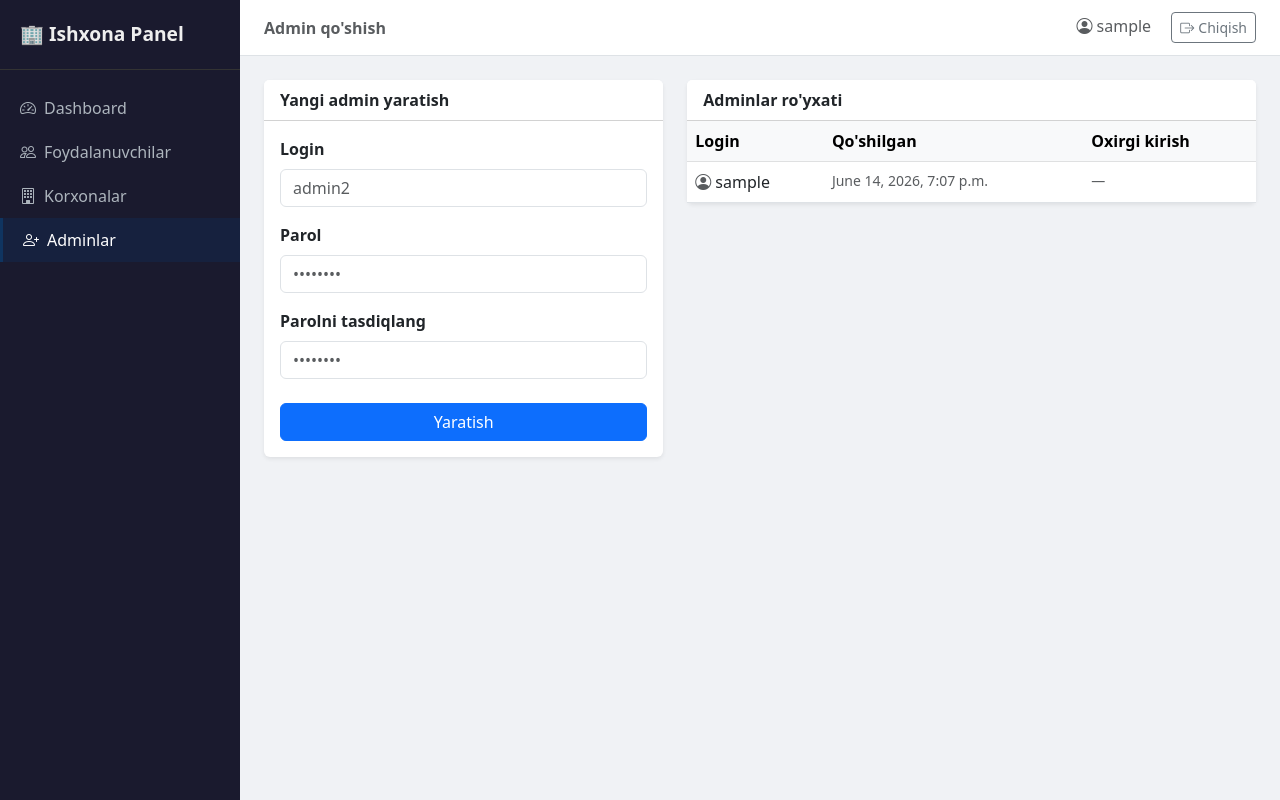
After one commit to sherali4/ishxona-panel, a Django app: page /register/ in a window 1280 px wide. The commit adds this page. Run offline with Django 5.2, Linux system fonts and the light colour scheme; the visitor is signed in with stand-in values (Sample User, id 1); data comes from the database, SQL or seed files in the repository.

Commit message:
Telegram auth va admin ro'yxatdan o'tish qo'shildi
Co-Authored-By: Claude Sonnet 4.6 <noreply@anthropic.com>

```diff
--- a/dashboard/views.py
+++ b/dashboard/views.py
@@ -1,7 +1,11 @@
+import hashlib
+import hmac
+import time
 from django.shortcuts import render, redirect
 from django.contrib.auth.decorators import login_required
-from django.contrib.auth import authenticate, login, logout
+from django.contrib.auth import authenticate, login, logout, get_user_model
 from django.contrib import messages
+from django.conf import settings
 from . import db
 
 ROLES = ["user", "moderator", "vip", "hisobchi1", "hisobchi2", "otgruzkachi", "banned"]
@@ -16,6 +20,18 @@ ROLE_LABELS = {
 }
 
 
+def _verify_telegram(data: dict) -> bool:
+    check_hash = data.pop('hash', '')
+    data_check = '\n'.join(f"{k}={v}" for k, v in sorted(data.items()))
+    secret = hashlib.sha256(settings.BOT_TOKEN.encode()).digest()
+    computed = hmac.new(secret, data_check.encode(), hashlib.sha256).hexdigest()
+    if not hmac.compare_digest(computed, check_hash):
+        return False
+    if time.time() - int(data.get('auth_date', 0)) > 86400:
+        return False
+    return True
+
+
 def login_view(request):
     if request.user.is_authenticated:
         return redirect('/')
@@ -28,9 +44,54 @@ def login_view(request):
     return render(request, 'login.html')
 
 
+def telegram_auth(request):
+    data = dict(request.GET)
+    data = {k: v[0] for k, v in data.items()}
+    if not _verify_telegram(dict(data)):
+        messages.error(request, "Telegram autentifikatsiya xatosi")
+        return redirect('/login/')
+    tg_id = int(data.get('id', 0))
+    if tg_id not in settings.ADMIN_IDS:
+        messages.error(request, "Sizda ruxsat yo'q")
+        return redirect('/login/')
+    User = get_user_model()
+    username = f"tg_{tg_id}"
+    user, _ = User.objects.get_or_create(username=username, defaults={
+        'first_name': data.get('first_name', ''),
+        'last_name': data.get('last_name', ''),
+    })
+    user.backend = 'django.contrib.auth.backends.ModelBackend'
+    login(request, user)
+    return redirect('/')
+
+
 def logout_view(request):
     logout(request)
     return redirect('/login/')
+
+
+@login_required
+def register_view(request):
+    if request.method == 'POST':
+        username = request.POST.get('username', '').strip()
+        password = request.POST.get('password', '')
+        password2 = request.POST.get('password2', '')
+        User = get_user_model()
+        if not username or not password:
+            messages.error(request, "Barcha maydonlarni to'ldiring")
+        elif password != password2:
+            messages.error(request, "Parollar mos kelmadi")
+        elif User.objects.filter(username=username).exists():
+            messages.error(request, "Bu login allaqachon band")
+        elif len(password) < 6:
+            messages.error(request, "Parol kamida 6 ta belgidan iborat bo'lsin")
+        else:
+            User.objects.create_user(username=username, password=password)
+            messages.success(request, f"'{username}' admini yaratildi")
+            return redirect('/register/')
+    User = get_user_model()
+    admins = User.objects.all().values('username', 'date_joined', 'last_login')
+    return render(request, 'register.html', {'admins': admins})
 
 
 @login_required
--- a/panel/settings.py
+++ b/panel/settings.py
@@ -81,6 +81,8 @@ DATABASES = {
 }
 
 BOT_DB_PATH = '/root/ismat/ishxona2/users.db'
+BOT_TOKEN = '7342093854:AAEYF-81bjb2LehAfquBKTLkNN6NLr8q9mU'
+ADMIN_IDS = {496958227, 5980178931}
 
 LOGIN_URL = '/login/'
 LOGIN_REDIRECT_URL = '/'
--- a/panel/urls.py
+++ b/panel/urls.py
@@ -1,10 +1,13 @@
+from django.contrib import admin
 from django.urls import path
 from dashboard import views
 
 urlpatterns = [
+    path('admin/', admin.site.urls),
     path('', views.dashboard, name='dashboard'),
     path('login/', views.login_view, name='login'),
     path('logout/', views.logout_view, name='logout'),
+    path('telegram-auth/', views.telegram_auth, name='telegram_auth'),
     path('users/', views.users_list, name='users'),
     path('users/<int:user_id>/edit/', views.user_edit, name='user_edit'),
     path('users/<int:user_id>/delete/', views.user_delete, name='user_delete'),
@@ -13,4 +16,5 @@ urlpatterns = [
     path('korxonalar/<int:k_id>/edit/', views.korxona_edit, name='korxona_edit'),
     path('korxonalar/<int:k_id>/delete/', views.korxona_delete, name='korxona_delete'),
     path('bot/toggle/', views.bot_toggle, name='bot_toggle'),
+    path('register/', views.register_view, name='register'),
 ]
--- a/templates/base.html
+++ b/templates/base.html
@@ -24,6 +24,7 @@
     <a class="nav-link {% if request.path == '/' %}active{% endif %}" href="/"><i class="bi bi-speedometer2 me-2"></i>Dashboard</a>
     <a class="nav-link {% if '/users' in request.path %}active{% endif %}" href="/users/"><i class="bi bi-people me-2"></i>Foydalanuvchilar</a>
     <a class="nav-link {% if '/korxonalar' in request.path %}active{% endif %}" href="/korxonalar/"><i class="bi bi-building me-2"></i>Korxonalar</a>
+    <a class="nav-link {% if '/register' in request.path %}active{% endif %}" href="/register/"><i class="bi bi-person-plus me-2"></i>Adminlar</a>
   </nav>
 </div>
 <div class="main">
--- /dev/null
+++ b/templates/register.html
@@ -0,0 +1,56 @@
+{% extends 'base.html' %}
+{% block page_title %}Admin qo'shish{% endblock %}
+{% block content %}
+
+<div class="row g-4">
+  <div class="col-md-5">
+    <div class="card border-0 shadow-sm">
+      <div class="card-header bg-white fw-semibold">Yangi admin yaratish</div>
+      <div class="card-body">
+        <form method="post">
+          {% csrf_token %}
+          <div class="mb-3">
+            <label class="form-label fw-semibold">Login</label>
+            <input type="text" name="username" class="form-control" placeholder="admin2" required>
+          </div>
+          <div class="mb-3">
+            <label class="form-label fw-semibold">Parol</label>
+            <input type="password" name="password" class="form-control" placeholder="••••••••" required>
+          </div>
+          <div class="mb-4">
+            <label class="form-label fw-semibold">Parolni tasdiqlang</label>
+            <input type="password" name="password2" class="form-control" placeholder="••••••••" required>
+          </div>
+          <button type="submit" class="btn btn-primary w-100">Yaratish</button>
+        </form>
+      </div>
+    </div>
+  </div>
+
+  <div class="col-md-7">
+    <div class="card border-0 shadow-sm">
+      <div class="card-header bg-white fw-semibold">Adminlar ro'yxati</div>
+      <div class="card-body p-0">
+        <table class="table table-hover mb-0">
+          <thead class="table-light">
+            <tr>
+              <th>Login</th>
+              <th>Qo'shilgan</th>
+              <th>Oxirgi kirish</th>
+            </tr>
+          </thead>
+          <tbody>
+            {% for a in admins %}
+            <tr>
+              <td><i class="bi bi-person-circle me-1 text-muted"></i>{{ a.username }}</td>
+              <td class="text-muted small">{{ a.date_joined|slice:":10" }}</td>
+              <td class="text-muted small">{{ a.last_login|slice:":10"|default:"—" }}</td>
+            </tr>
+            {% endfor %}
+          </tbody>
+        </table>
+      </div>
+    </div>
+  </div>
+</div>
+{% endblock %}
```
Also changed, not shown: templates/login.html (+11 -0 lines).
